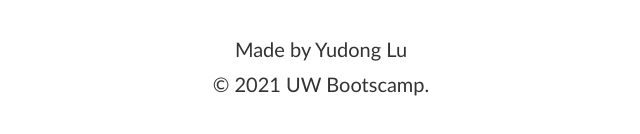
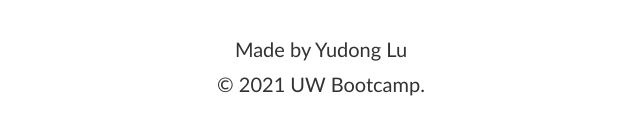
Before and after one commit to BenLu2/Homework2, a plain HTML site: page index.html in a window 1280 px wide. Shown: the part 2733-2867 px from the top of the page, 319-959 px from the left. Drawn offline with nearby package versions, Linux system fonts and the light colour scheme.

Commit message:
Update index.html

```diff
--- a/index.html
+++ b/index.html
@@ -84,7 +84,7 @@
 <div class="footer">
     <h2>Made by Yudong Lu</h2>
     <p>
-        &copy; 2021 UW Bootscamp.
+        &copy; 2021 UW Bootcamp.
     </p>
 </div>
 </html>
```
